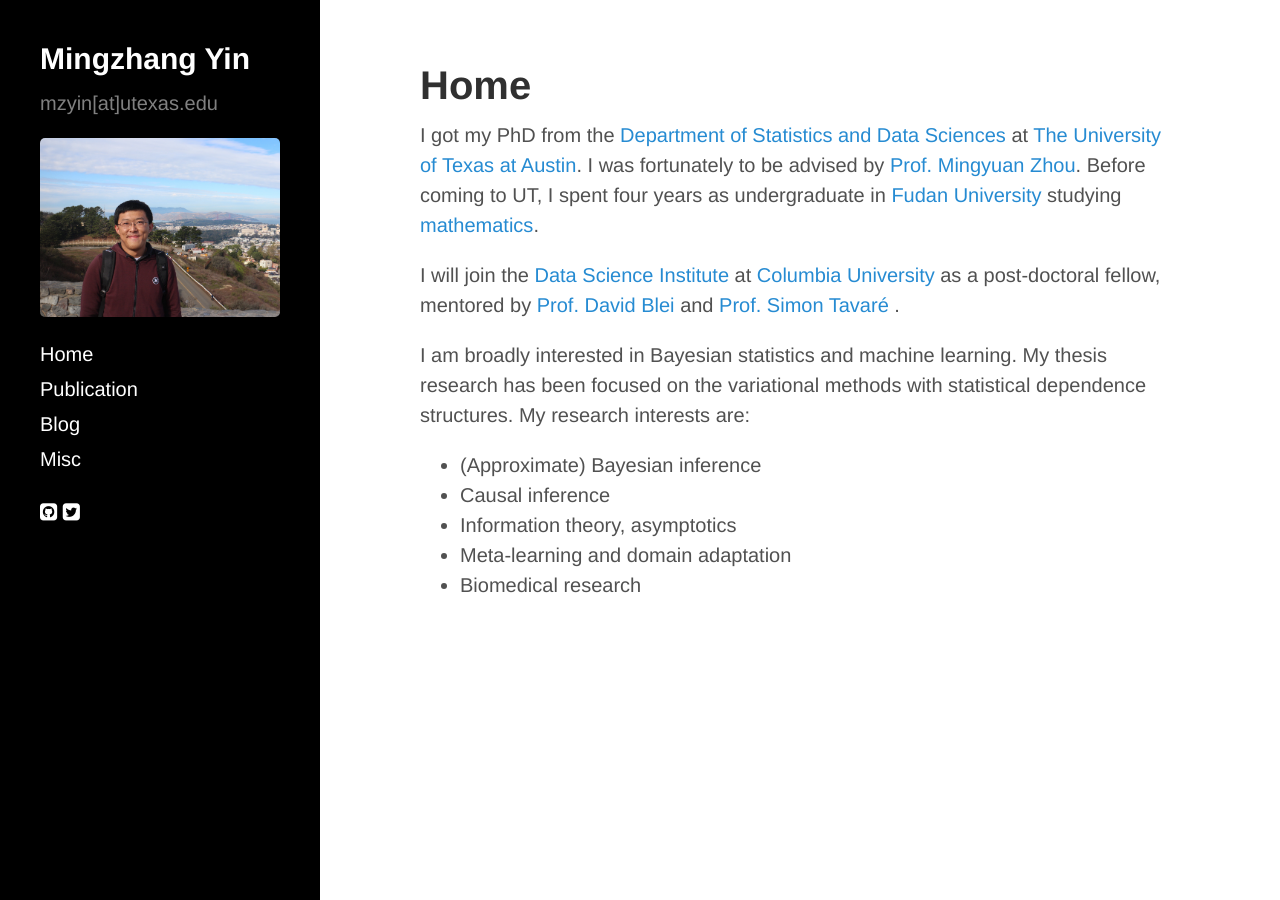
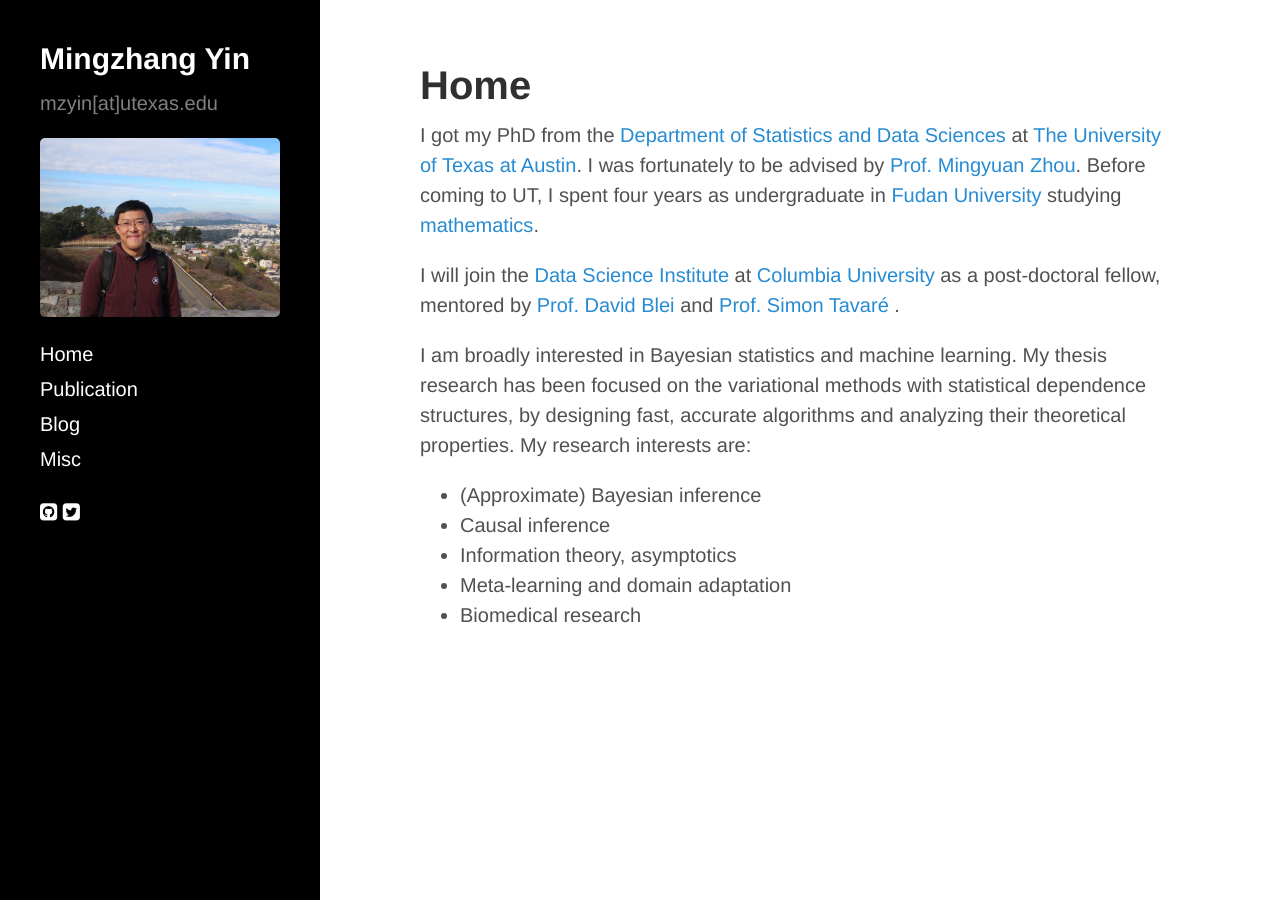
Before and after one commit to mingzhang-yin/mingzhang-yin.github.io, a Jekyll site: the page built from index.md, in a window 1280 px wide. Built offline with Jekyll 4.4.1, drawn with Linux system fonts in a browser that asks for light colours; nearby versions of some CDN libraries.

Commit message:
Update index.md

```diff
--- a/index.md
+++ b/index.md
@@ -16,7 +16,7 @@ title: Home
 
   <p> I will join the <a href="https://datascience.columbia.edu">Data Science Institute </a> at <a href="https://www.columbia.edu">Columbia University </a> as a post-doctoral fellow, mentored by <a href="http://www.cs.columbia.edu/~blei/">Prof. David Blei </a> and <a href="http://stat.columbia.edu/department-directory/name/simon-tavare/">Prof. Simon Tavaré </a>.</p>
 
- <p> I am broadly interested in Bayesian statistics and machine learning.  My thesis research has been focused on the variational methods with statistical dependence structures. My research interests are: </p>
+ <p> I am broadly interested in Bayesian statistics and machine learning.  My thesis research has been focused on the variational methods with statistical dependence structures, by designing fast, accurate algorithms and analyzing their theoretical properties. My research interests are: </p>
   <p>
   <ul>
    <li> (Approximate) Bayesian inference </li>
```
